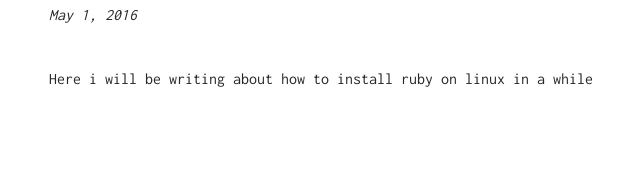
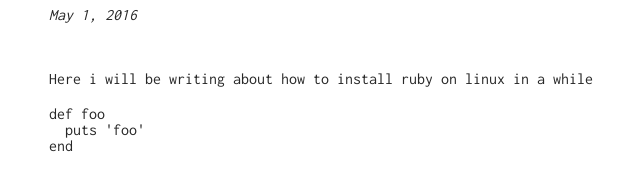
Before and after one commit to aadeshere1/aadeshere1.github.io, a Jekyll site: the page built from _posts/2016-05-01-how-to-install-ruby-on-linux(ubuntu).md, in a window 1280 px wide. Shown: the part 124-315 px from the top of the page, without its empty margins (291-931 px from the left). Built offline with Jekyll 4.4.1, drawn with Linux system fonts in a browser that asks for light colours.

Commit message:
changed contact

```diff
--- a/_data/navigation.yml
+++ b/_data/navigation.yml
@@ -5,7 +5,7 @@
   url: /me
 
 - title: contact
-  url: aadeshere1@gmail.com
+  url: mailto:aadeshere1@gmail.com
 
 - title: github
   url: https://github.com/aadeshere
--- a/_posts/2016-05-01-how-to-install-ruby-on-linux(ubuntu).md
+++ b/_posts/2016-05-01-how-to-install-ruby-on-linux(ubuntu).md
@@ -4,3 +4,9 @@ title: How to install Ruby on Linux
 ---
 
 Here i will be writing about how to install ruby on linux in a while
+
+{% highlight ruby %}
+def foo
+  puts 'foo'
+end
+{% endhighlight %}
--- a/index.html
+++ b/index.html
@@ -16,7 +16,7 @@ layout: default
 </div> -->
 <p>
   I intend to post somethings once in a while...
-</p>
+</p><br><br>
 
 <div class="blog">
     <h1>Blog Posts:</h1>
```
Also changed, not shown: Gemfile.lock (added), 11 other files.
